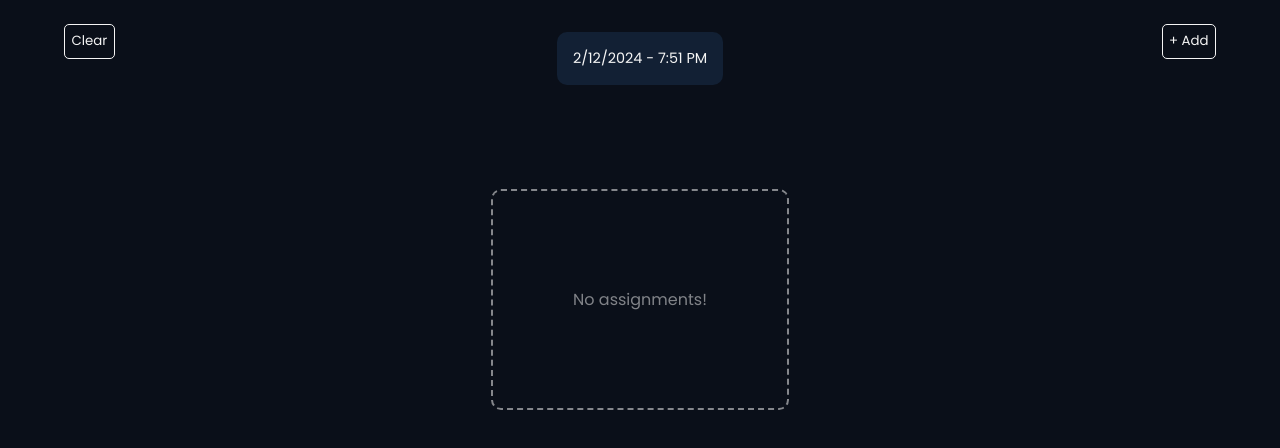
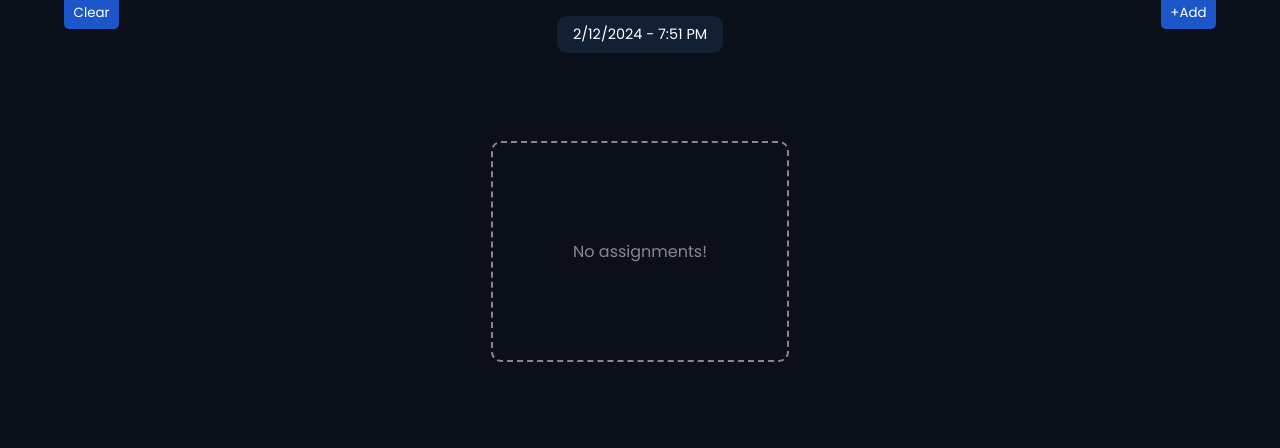
Before and after one commit to jacobrobertsdev/assignment-tracker, a Vue app: page / in a window 1280 px wide. Shown: the top 448 px of the page. Built offline with nearby package versions, Linux system fonts and the light colour scheme.

Commit message:
Update button styles

```diff
--- a/src/App.vue
+++ b/src/App.vue
@@ -12,6 +12,7 @@ const assignmentsList = ref([])
 const count = computed(() => {
     return assignmentsList.value.length
 })
+
 onMounted(() => {
 assignmentsList.value = JSON.parse(localStorage.getItem('assignments')) || []
 });
@@ -20,6 +21,8 @@ watch(assignmentsList, (updatedList) => {
     localStorage.setItem('assignments', JSON.stringify(updatedList))
 }, {deep:true})
 
+
+///Handler functions///
 function handleAddAssignment(newAssignment) {
     assignmentsList.value = [ newAssignment,...assignmentsList.value]
 }
@@ -33,7 +36,7 @@ function handleClearAssignments() {
 }
 
 function handleEditAssignment(updatedAssignment) {
-    const index = assignmentsList.value.findIndex(item => item.id == updatedAssignment.id);
+    const index = assignmentsList.value.findIndex(item => item.id == updatedAssignment.id)
     if (index !== -1) {
         assignmentsList.value[index].title = updatedAssignment.newTitle;
     }
@@ -42,13 +45,17 @@ function handleEditAssignment(updatedAssignment) {
 
 <template>
 
+<ClearAssignments @clearAll="handleClearAssignments"></ClearAssignments>
 
-<ClearAssignments @clearAll="handleClearAssignments"></ClearAssignments>
 <AddAssignmentForm @addNewAssignment="handleAddAssignment"></AddAssignmentForm>
+
 <CurrentDateDisplay></CurrentDateDisplay>
+
 <CountMessage :count="count"></CountMessage>
+
 <AssignmentList @deleteAssignment="handleDeleteAssignment"
-@editAssignment="handleEditAssignment" :assignments="assignmentsList"></AssignmentList>
+@editAssignment="handleEditAssignment" :assignments="assignmentsList">
+</AssignmentList>
 
 </template>
 
--- a/src/components/AddAssignmentForm.vue
+++ b/src/components/AddAssignmentForm.vue
@@ -37,7 +37,7 @@ function addAssignment() {
 
 <template>
 
-    <button v-if="formHidden" @click="toggleForm" class="add-assignment">+ Add</button>
+    <button v-if="formHidden" @click="toggleForm" class="add-assignment">+Add</button>
 
     <section class="assignment-form">
         <form v-if="!formHidden" id="new-assignment" name="New Assignment Form" @submit.prevent="addAssignment">
@@ -98,15 +98,14 @@ form {
 form button {
     cursor: pointer;
     background-color: var(--background);
-    color: whitesmoke;
-    padding:.4rem;
-    border: 1px solid whitesmoke;
+    color: white;
+    padding:.4rem .5rem;
+    border: 1px solid white;
     border-radius:5px
 }
 
 button:hover{
    background-color: hsl(220, 20%, 30%);
-   color: white;
 }
 
 label{
@@ -124,14 +123,16 @@ input {
 }
 
 .add-assignment {
+    display: inline-flex;
+    align-items: center;
     position: fixed;
-    top:3%;
+    top:-5px;
     right: 5%;
     z-index: 10;
-    background-color: var(--background);
-    color: whitesmoke;
-    padding:.4rem;
-    border: 1px solid whitesmoke;
+    color: white;
+    padding:.5rem .6rem .4rem .6rem;
+    border: none;
+    background-color: hsl(220, 75%, 45%);
     border-radius:5px
 }
 
--- a/src/components/AssignmentItem.vue
+++ b/src/components/AssignmentItem.vue
@@ -1,5 +1,5 @@
 <script setup>
-import { ref} from 'vue'
+import { ref, defineEmits} from 'vue'
 
 const props = defineProps({
     course: String,
@@ -8,9 +8,11 @@ const props = defineProps({
     id: String
 });
 
+const emit = defineEmits(['deleteAssignment', 'editAssignment'])
+
 const readOnly = ref(true)
 const inputRef = ref(null)
-const editedTitle = ref(props.title);
+const editedTitle = ref(props.title)
 
 
 const toggleEdit = () => {
@@ -25,7 +27,7 @@ const preventFocus = (event) => {
   event.preventDefault();
 };
 
-const emit = defineEmits(['deleteAssignment', 'editAssignment'])
+
 
 function deleteAssignment(id) {
     emit('deleteAssignment', id)
@@ -37,6 +39,7 @@ function handleEditTitle(value) {
 
 function saveEdit(id) {
     toggleEdit()
+
     emit('editAssignment', { id, newTitle: editedTitle.value })
 
 }
@@ -45,9 +48,10 @@ function saveEdit(id) {
 
 <template>
     <div class="assignment">
-    <input id="assignment-title" name="assignment title" ref="inputRef" :readonly="readOnly" :value="editedTitle" :onmousedown="readOnly ? preventFocus : null " @change="handleEditTitle($event.target.value)"></input>
+        <textarea rows="2"  name="assignment title" ref="inputRef" :readonly="readOnly" :value="editedTitle" :onmousedown="readOnly ? preventFocus : null " @change="handleEditTitle($event.target.value)"></textarea>
+
         <span class="course-name">{{ course }}</span>
-    <span class="due-date">{{ due }}</span>
+        <span class="due-date">Due: {{ due }}</span>
         <button class="delete" @click="deleteAssignment(id)">Delete</button>
         <button  v-if="readOnly" class="edit" @click="toggleEdit">Edit</button>
         <button  v-else class="save" @click="saveEdit(id)">Save</button>
@@ -64,11 +68,28 @@ function saveEdit(id) {
         word-break: break-all;
     }
 
-    input {
+    textarea {
+        width: 100%;
         background-color: transparent;
         color: whitesmoke;
-        font-size: 1rem;
+        font-size: .9rem;
         border: none;
+        resize: none;
+    }
+
+    textarea::-webkit-scrollbar {
+        width: .6rem;
+    }
+
+    textarea::-webkit-scrollbar-track {
+        background-color: var(--background);
+        border-radius: 3px;
+    }
+
+    textarea::-webkit-scrollbar-thumb {
+        background-color: #8390a3;
+        border-radius: 3px;
+
     }
     span {
         font-size: .8rem;
@@ -121,7 +142,7 @@ function saveEdit(id) {
         color: white;
     }
 
-    .delete:hover{
+    .assignment button:hover{
         background-color: #48566a;
     }
 </style>
--- a/src/components/ClearAssignments.vue
+++ b/src/components/ClearAssignments.vue
@@ -4,9 +4,9 @@ import { defineEmits } from 'vue';
 const emit = defineEmits(['clearAll'])
 
 function handleClear() {
-  const confirmed = window.confirm("Clear all of your assignments?");
+  const confirmed = window.confirm("Clear all of your assignments?")
   if (confirmed) {
-    emit('clearAll');
+    emit('clearAll')
   }
 }
 </script>
@@ -17,14 +17,15 @@ function handleClear() {
 
 <style scoped>
 button {
+
     position: fixed;
-    top:3%;
+    top:-5px;
     left: 5%;
     z-index: 10;
-    background-color: var(--background);
-    color: whitesmoke;
-    padding:.4rem;
-    border: 1px solid whitesmoke;
+    color: white;
+    padding:.5rem .6rem .4rem .6rem;
+    border: none;
+    background-color: hsl(220, 75%, 45%);
     border-radius:5px
 }
 
--- a/src/components/CountMessage.vue
+++ b/src/components/CountMessage.vue
@@ -1,14 +1,13 @@
 <script setup>
-defineProps({
+const props = defineProps({
    count: Number
 })
-
 
 </script>
 
 <template>
-    <h4 v-if="count === 1">You have {{ count }} assignment</h4>
-    <h4 v-else-if="count > 1">You have {{ count }} assignments</h4>
+    <h4 v-if="count === 1">You have {{ props.count }} assignment</h4>
+    <h4 v-else-if="count > 1">You have {{ props.count }} assignments</h4>
 </template>
 
 <style scoped>
--- a/src/components/CurrentDateDisplay.vue
+++ b/src/components/CurrentDateDisplay.vue
@@ -30,8 +30,8 @@
     font-weight: 400;
     border-radius: 10px;
     background-color: #122034;
-    padding: 1rem;
-    margin:1rem auto;
+    padding: .5rem 1rem;
+    margin:0 auto;
     font-size: .9rem;
   }
   </style>
--- a/src/root.css
+++ b/src/root.css
@@ -3,6 +3,7 @@
   padding: 0;
   box-sizing: border-box;
   font-family: var(--body);
+  transition: all 0.2s ease;
 }
 
 :root {
@@ -18,7 +19,7 @@ body {
 
 #app {
   width: 100%;
-  color: whitesmoke;
+  color: white;
   margin-top: 1rem;
   display: flex;
   flex-direction: column;
```
Lines whose indentation alone changed are shown as unchanged.
